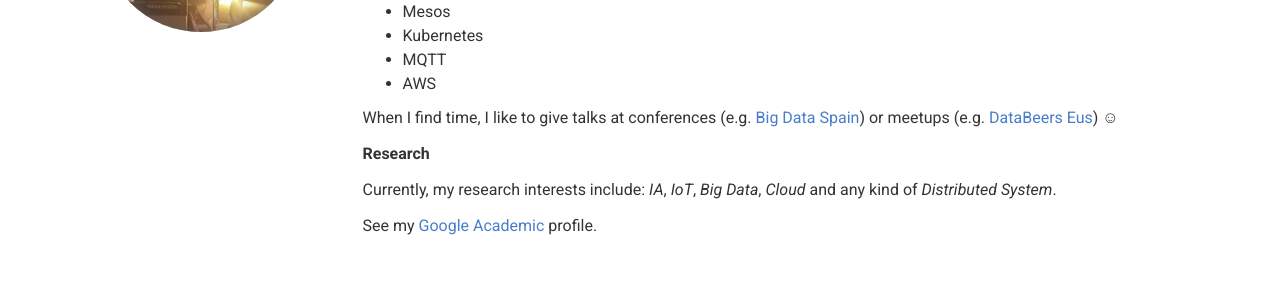
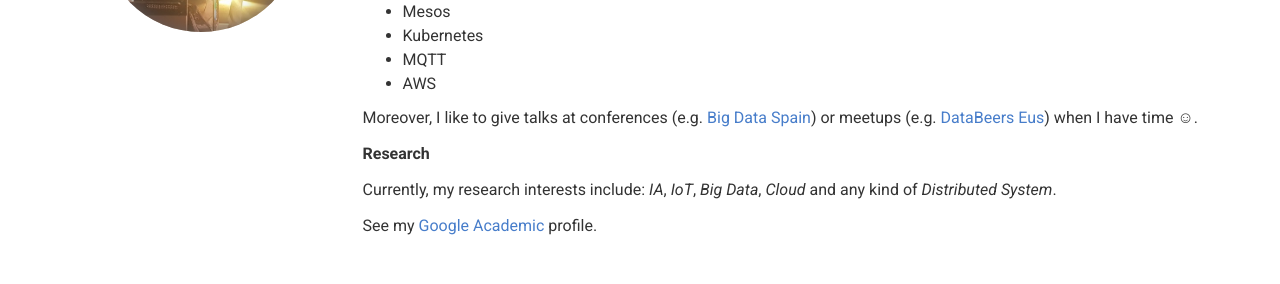
Before and after one commit to Neuw84/neuw84.github.io, a Jekyll site: the page built from index.md, in a window 1280 px wide. Shown: the part 457-741 px from the top of the page. Built offline with Jekyll 4.4.1, drawn with Linux system fonts in a browser that asks for light colours.

Commit message:
Update _config.yml

```diff
--- a/_config.yml
+++ b/_config.yml
@@ -35,7 +35,7 @@ about_content: | # this will include new lines to allow paragraphs here you can
     * MQTT
     * AWS
 
-   When I find time, I like to give talks at conferences (e.g. [Big Data Spain](https://www.bigdataspain.org/)) or meetups (e.g. [DataBeers Eus](https://databeerseus.tumblr.com/)) &#9786;
+   Moreover, I like to give talks at conferences (e.g. [Big Data Spain](https://www.bigdataspain.org/)) or meetups (e.g. [DataBeers Eus](https://databeerseus.tumblr.com/)) when I have time &#9786;.
 
    **Research**
 
```
